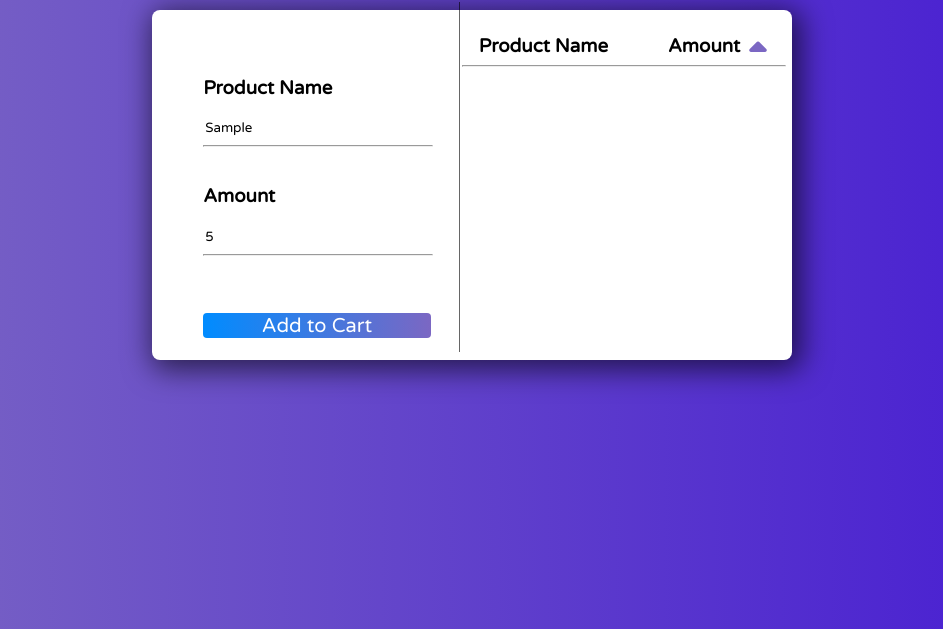
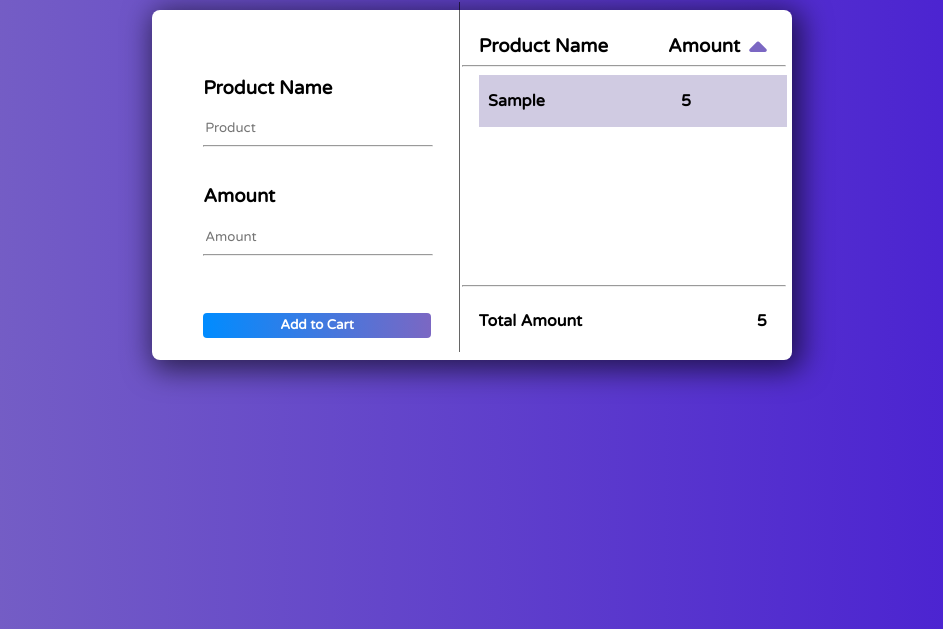
Before and after one commit to vijigandhi/Vijayalakshmi-JS-DOM-assessment, a plain HTML site: page index.html in a window 1280 px wide. Both pictures are taken after typing "Sample", "5" into the empty fields and a click on the input "Add to Cart". Shown: the part 171-800 px from the top of the page, without its empty margins (168-1111 px from the left). Drawn offline with Linux system fonts and the light colour scheme.

Commit message:
JS-Dom Assessement added

```diff
--- a/index.html
+++ b/index.html
@@ -25,16 +25,27 @@
                     <input type="submit" value="Add to Cart" name="button" id="btn">
                 </form>
             </div>
+
             <div class="container2"></div>
+
+
             <div class="container3">
                 <div class="container3-1">
                     <h3>Product Name</h3>
                     <h3>Amount</h3>
-                    <i class="fa-solid fa-caret-up"></i>
+                    <i class="fa-solid fa-caret-up" id="des"></i>
                 </div>
                 <hr id="hr">
                 <div class="container3-2">
 
+                </div>
+                <div class="container3-3">
+                    <hr id="total_hr">
+
+                    <div class="con">
+                        <p id="total"></p>
+                        <p id="total_amount"></p>
+                    </div>
                 </div>
             </div>
         </div>
--- a/script.js
+++ b/script.js
@@ -4,34 +4,100 @@ let formData = document.forms.cart;
 let btn = formData.elements.button;
 let pname = formData.elements.text;
 let amount = formData.elements.amount;
-let p_tag = document.querySelector("#pname_alert")
-let p1_tag = document.querySelector("#amount_alert")
+let p_tag = document.querySelector("#pname_alert");
+let p1_tag = document.querySelector("#amount_alert");
+let empty_container = document.querySelector(".container3-2");
+let total = document.querySelector("#total");
+let total_amount = document.querySelector("#total_amount");
+let con = document.querySelector(".container3-3");
+let hr = document.querySelector("#total_hr");
+let des = document.querySelector("#des");
 
 console.log(formData);
 console.log(amount);
+let arr = [];
+let arr2 = [];
 
-formData.addEventListener("submit",(event)=>{
-    event.preventDefault();
-    console.log("hi");
+formData.addEventListener("submit", (event) => {
+  event.preventDefault();
 
-    if(pname.value == 0 && amount.value == 0)
+  if (pname.value == 0 && amount.value == 0) {
+    p_tag.innerText = "Invalid Product Name";
+    p1_tag.innerText = "Invalid Amount";
+  } else {
+    if (pname.value == 0) {
+      p_tag.innerText = "invalid Product Name";
+      console.log(p_tag);
+    } else if (amount.value == 0) {
+      p1_tag.innerText = "Invalid Amount";
+    } else {
+      p_tag.innerText = "";
+      p1_tag.innerText = "";
+      let child_div = document.createElement("div");
+      child_div.id = "child_div";
+
+      if (child_div) {
+        let ul1 = document.createElement("ul");
+        let ul2 = document.createElement("ul");
+
+        ul2.id = "ul2";
+
+        ul1.innerHTML = pname.value;
+        ul2.innerHTML = amount.value;
+
+        pname.value = "";
+        amount.value = "";
+
+        hr.style.display = "block";
+
+        let del = document.createElement("span");
+        del.innerHTML = `<i class="fa-solid fa-trash" id="trash"></i>`;
+        console.log(del);
+
+        let sum = parseInt(ul2.innerHTML);
+        if (sum) {
+          sum = Number(total_amount.innerText) + sum;
+          total.innerHTML = "Total Amount";
+          total_amount.innerHTML = sum;
+        }
+
+        del.addEventListener("click", () => {
+          if (confirm("Delete the row permanently...?")) {
+            let deletedAmount = parseInt(ul2.innerHTML);
+            let currentTotal = parseInt(total_amount.innerText);
+            let newTotal = currentTotal - deletedAmount;
+            total_amount.innerHTML = newTotal;
+            child_div.remove();
+          }
+        });
+
+        child_div.append(ul1, ul2, del);
+
+        empty_container.append(child_div);
+        arr.push(ul2.innerHTML);
+        console.log(arr);
+        console.log("arr length: " + arr.length);
+      }
+    }
+  }
+});
+
+des.addEventListener("click", () => {
+
+    for (let i = 0; i < arr.length -1 ; i++)
     {
-        p_tag.innerText = "Invalid Product Name";
-        p1_tag.innerText = "Invalid Amount";
-    }
-    else
-    {
-        if(pname.value == 0)
+      for (let j = 0; j < arr.length -1 ; j++)
+      {
+        if (arr[j] < arr[i])
         {
-            p_tag.innerText = "invalid Product Name";
+          let temp = arr[i+1];
+          arr[i+1] = arr[j+1];
+          arr[j] = temp;
+        }
+        arr2.push(arr[j]);
+      }
 
-            console.log(p_tag);
-
-        }
-        else if(pname.value == 0)
-        {
-            p1_tag.innerText = "Invalid Amount";
-        }
     }
 
-})
+    console.log(arr2);
+});
--- a/style.css
+++ b/style.css
@@ -61,10 +61,9 @@ hr
     border: none;
     background: linear-gradient(to right,#008cff,#7b67c3);
     color: rgb(255,255,255);
-    font-size: 20px;
+    font-weight: bold;
     border-radius: 4px;
-    /* position: fixed; */
-    z-index: -1;
+    cursor: pointer;
 }
 
 .container2 {
@@ -95,6 +94,7 @@ i{
     margin-top: 5.5%;
     color: #7b67c3;
     font-size: 28px;
+    cursor: pointer;
 }
 
 #hr
@@ -124,8 +124,70 @@ h1{
 
 #pname_alert,#amount_alert
 {
-    /* font-size: px; */
     color:rgb(204,2,2);
     margin-top: -5px;
     height:20px;
 }
+
+
+#child_div
+{
+    /* width: 10%; */
+    display: flex;
+    justify-content: space-between;
+    /* gap: 20%; */
+    margin-left: -10%;
+}
+
+#child_div:hover #trash{
+    color: rgb(204,2,2);
+    cursor: pointer;
+    display: block;
+}
+
+.con
+{
+    display: flex;
+    justify-content: space-between;
+    font-weight: bold;
+}
+
+#total_amount
+{
+    margin-right: 15%;
+}
+
+
+#total_hr
+{
+    width: 95%;
+    color: rgba(0,0,0,0.6);
+    margin-top: 10px;
+    margin-left: -5%;
+    display: none;
+}
+
+.container3-2
+{
+    width: 91%;
+    height: 200px;
+    overflow-x: hidden;
+    overflow-y: auto;
+}
+
+#trash
+{
+    font-size: 12px;
+    position: relative;
+    top:19px;
+    right: 10px;
+    display: none;
+}
+
+#child_div:nth-child(odd) {
+    background-color: rgba(99, 83, 159, 0.3);
+}
+
+ul{
+    font-weight: bold;
+}
```
